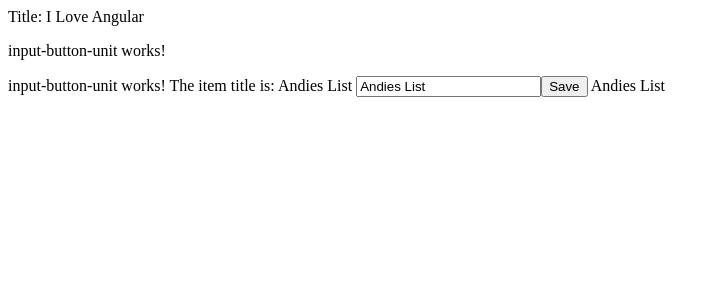
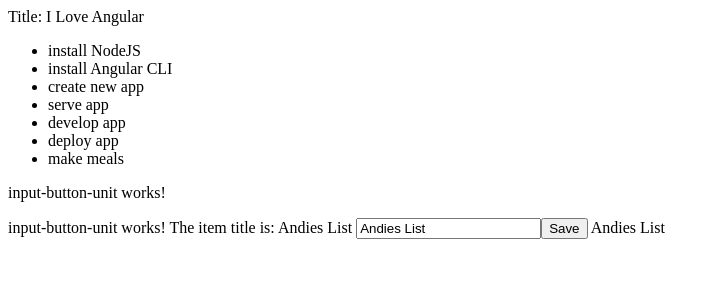
Before and after one commit to andie-dm/todo-app, an Angular app: page / in a window 1280 px wide. Shown: the top 300 px of the page, without its empty margins (0-720 px from the left). Built offline with nearby package versions, Linux system fonts and the light colour scheme.

Commit message:
Your Message

```diff
--- a/src/app/app.component.ts
+++ b/src/app/app.component.ts
@@ -7,14 +7,31 @@
   standalone: true,
   imports: [RouterOutlet,InputButtonUnitComponent ],
 template: `Title: {{title}}
+<ul>
+    @for( todoItem of todoList; track todoItem.title) {
+      <li>
+        {{ todoItem.title }}
+      </li>
+    }
+  </ul>
   <app-input-button-unit></app-input-button-unit>
 `,
   styleUrl: './app.component.scss'
 })
 export class AppComponent {
   title = 'andies list';
-
+  todoList = [
+    {title: 'install NodeJS'},
+    {title: 'install Angular CLI'},
+    {title: 'create new app'},
+    {title: 'serve app'},
+    {title: 'develop app'},
+    {title: 'deploy app'},
+    {title: 'make meals'},
+  ];
 
   constructor() {
     this.title = 'I Love Angular';
-  }}
+  }
+
+}
```
